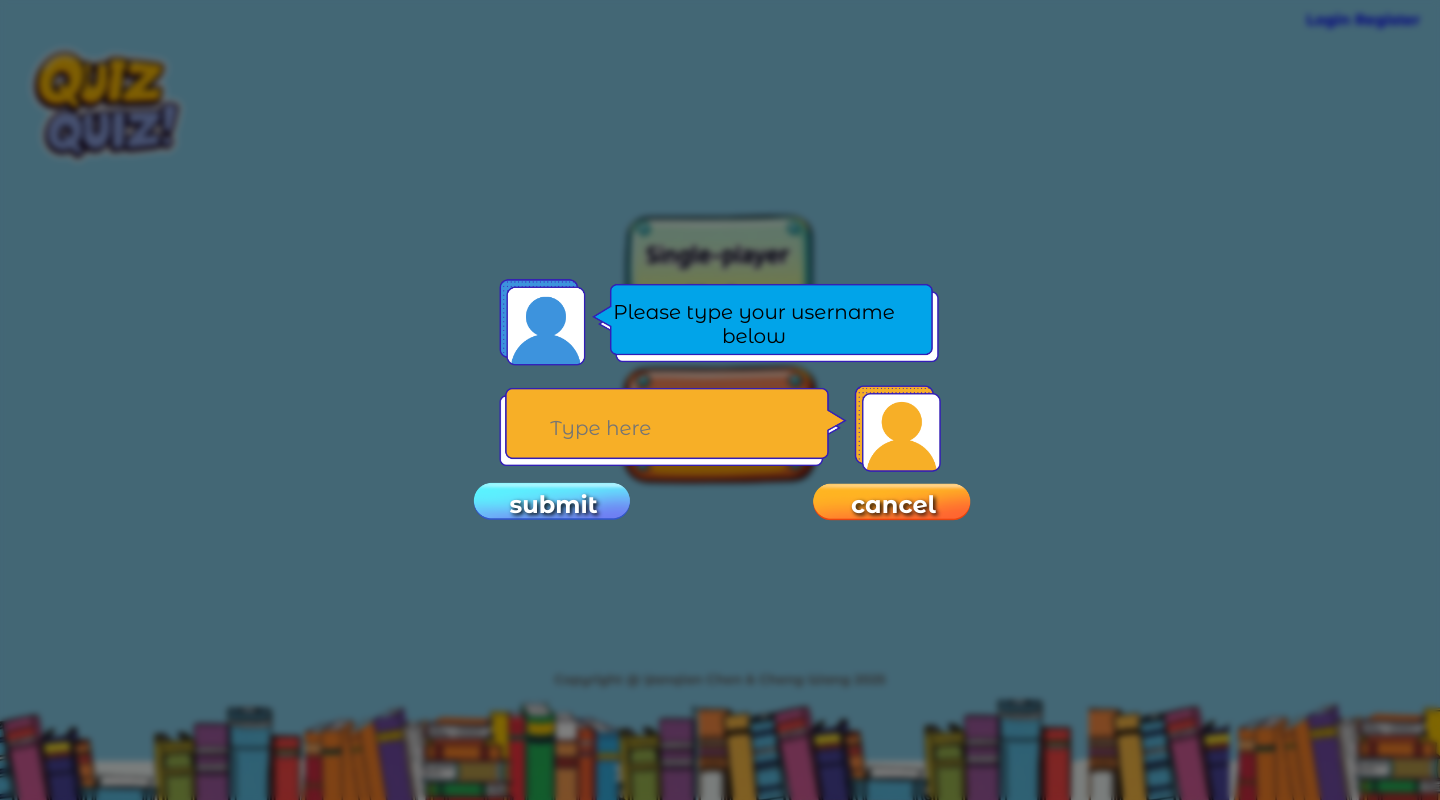
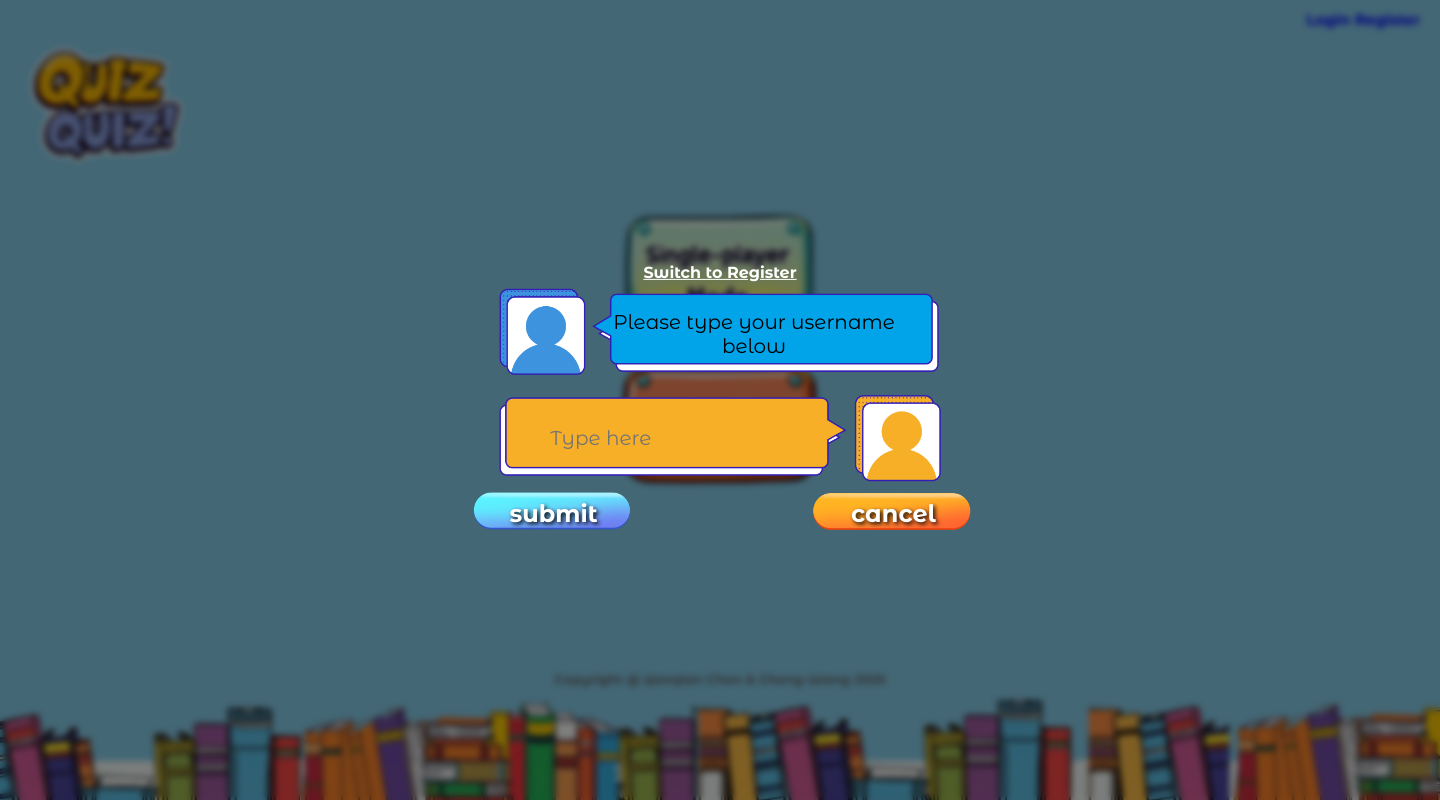
Before and after one commit to moumchen/online_quiz_pk_system, a Django app: page /common/index?action=login&next=/multiplayer/index in a window 1440 px wide; the page is wider, and only the part inside the window is pictured. Run offline with Django 5.2, Linux system fonts and the light colour scheme.

Commit message:
feat: add a switch tag when register or login

```diff
--- a/static/css/homepage.css
+++ b/static/css/homepage.css
@@ -132,3 +132,9 @@
     transform: scale(1.05);
     cursor: pointer;
 }
+
+/* --- Switch tag ---*/
+.switch_a_tag {
+    color: dodgerblue;
+    font-weight: bold;
+}
--- a/static/js/homepage.js
+++ b/static/js/homepage.js
@@ -14,6 +14,7 @@ const emailReplyDiv = document.querySelector('.email-reply-div');
 const emailInput = document.querySelector('.email-input');
 const cancelButton = document.querySelector('.cancel-button');
 const submitButton = document.querySelector('.submit-button');
+const switchType = document.querySelector('.switch_a_tag');
 
 function resetForm() { // reset form to initial state
     overlay.classList.add("hidden");
@@ -29,6 +30,10 @@ function resetForm() { // reset form to initial state
     emailReplyDiv.classList.add('hidden');
     emailInput.value = '';
     currentFormType = null; // set current form type to null
+    switchType.innerHTML = "";
+    switchType.setAttribute('href', '');
+    // redirect to homepage
+    window.location.href = "/";
 }
 
 function form_action(type) {
@@ -43,8 +48,22 @@ function form_action(type) {
             passwordConfirmReplyDiv.classList.add('hidden');
             emailQuestionDiv.classList.add('hidden');
             emailReplyDiv.classList.add('hidden');
+            // set switch tag
+            switchType.innerHTML = "Switch to Register";
+            href = window.location.href;
+            if (href.includes("action")) {
+                switchType.href = href.replace("action=login", "action=register");
+            } else {
+                switchType.href = href + "?action=register";
+            }
         } else if (type === "register") {
-
+            switchType.innerHTML = "Switch to Login";
+            switchType.href = window.location.href.replace("action=register", "action=login");
+            if (href.includes("action")) {
+                switchType.href = href.replace("action=register", "action=login");
+            } else {
+                switchType.href = href + "?action=login";
+            }
         }
     };
 }
--- a/templates/homepage.html
+++ b/templates/homepage.html
@@ -17,6 +17,7 @@
 
     <!-- Login / Register Div-->
     <div class="login-div hidden">
+        <a href="" class="switch_a_tag" style="font-weight: bold;color:white"></a>
         <div class="username-question-div">
             <img src="{% static 'images/chat_bubble_1.png' %}" alt="">
             <span class="username-question-text">Please type your username below</span>
@@ -80,5 +81,5 @@
 {% endblock %}
 
 {% block scripts %}
-    <script src="{% static 'js/homepage.js' %}"></script> {# 引入首页特定的 JavaScript #}
+    <script src="{% static 'js/homepage.js' %}"></script>
 {% endblock %}
```
